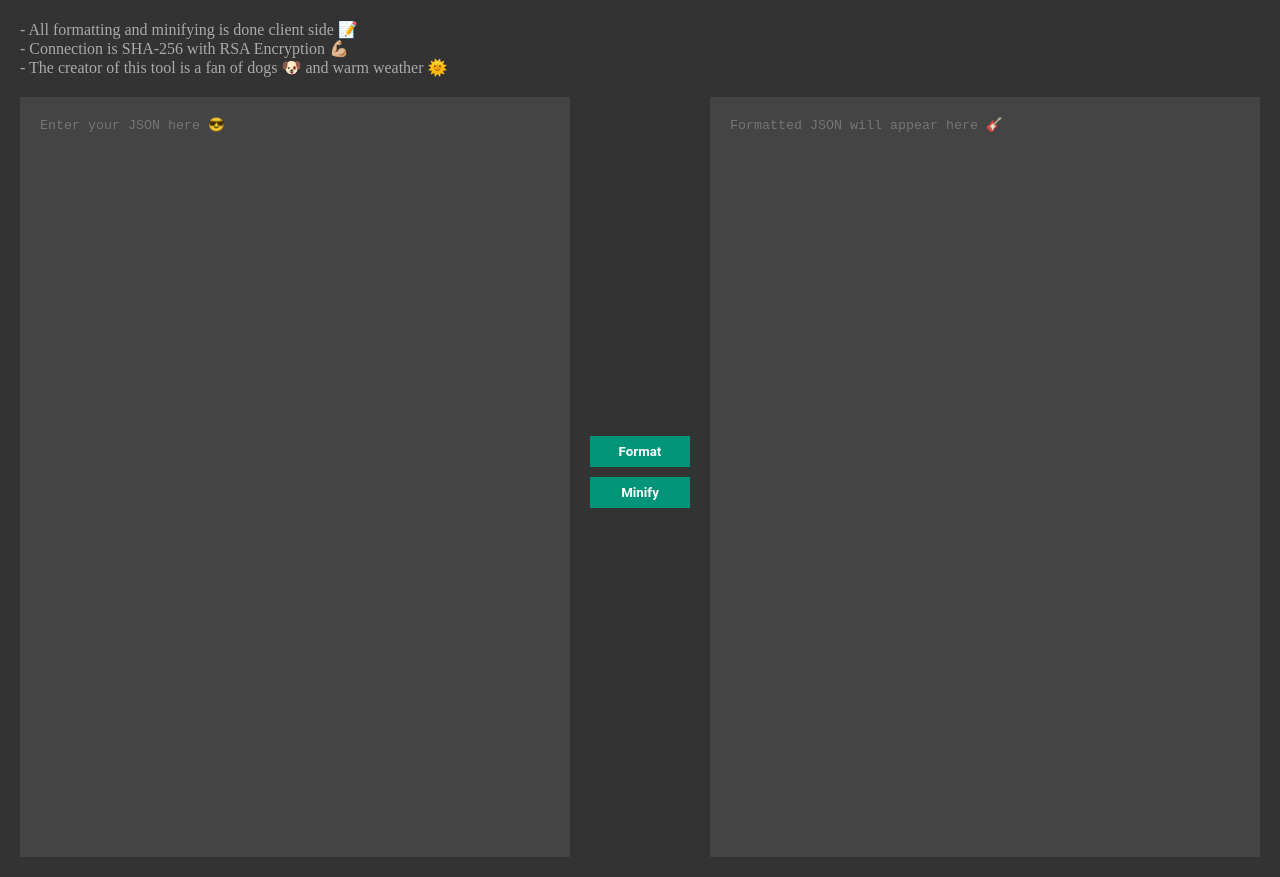
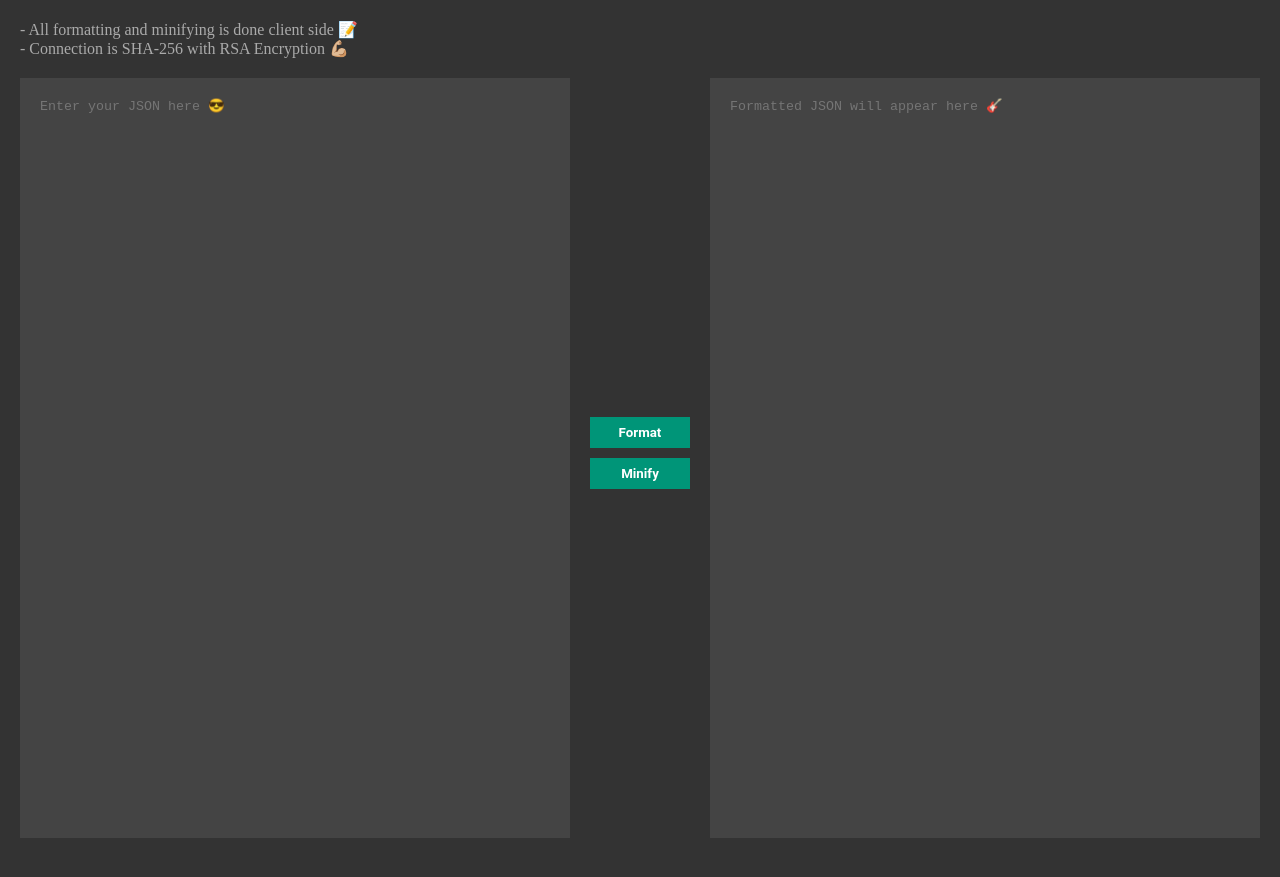
Before and after one commit to salzersoftware/jsoncompose, a plain HTML site: page index.html in a window 1280 px wide. Drawn offline with Linux system fonts and the light colour scheme.

Commit message:
Add files via upload
updates

```diff
--- a/index.html
+++ b/index.html
@@ -103,7 +103,6 @@
     <div class="info">
       <span>- All formatting and minifying is done client side 📝</span>
       <span>- Connection is SHA-256 with RSA Encryption 💪🏼</span>
-      <span>- The creator of this tool is a fan of dogs 🐶 and warm weather 🌞</span>
     </div>
     <div class="container">
       <textarea id="large-area--input" class="large-area large-area--input" placeholder="Enter your JSON here 😎"></textarea>
@@ -184,7 +183,7 @@
 
         getJsonOutputTextAreaEl().value = formatted;
       }
-
     </script>
 </body>
+<!--3/28/22 3:52pm cst-->
 </html>
```
